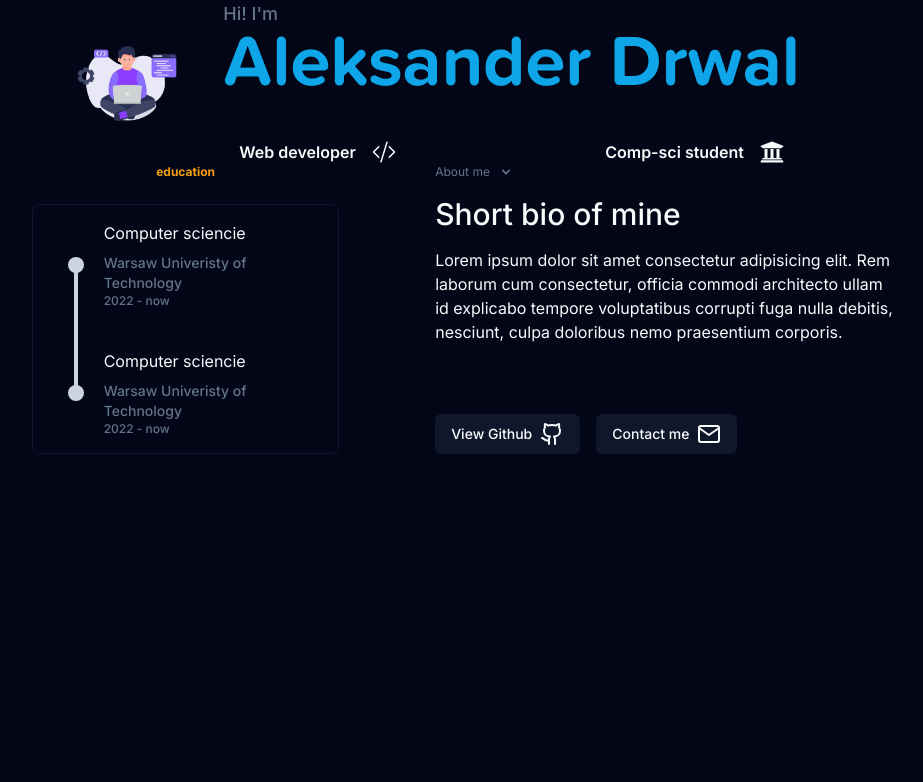
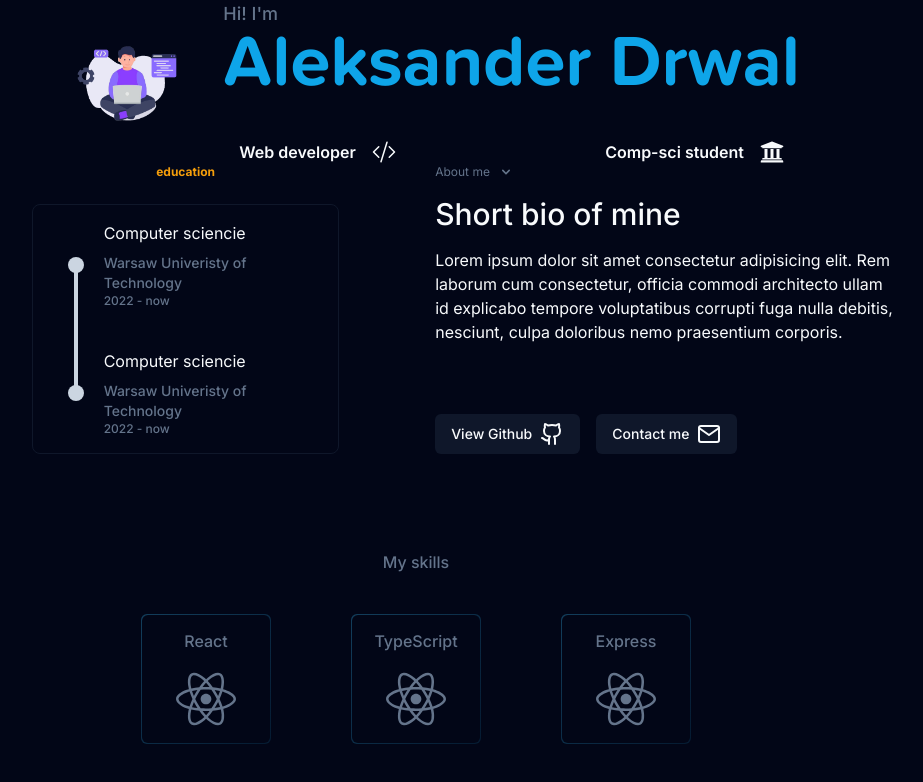
Before and after one commit to xDepcio/cv-react-to-pdf, a Next.js app: page /cv in a window 1280 px wide. Shown: the top 782 px of the page, without its empty margins (224-1147 px from the left). Built offline with nearby package versions, Linux system fonts and the light colour scheme.

Commit message:
added skills tree

```diff
--- a/app/cv/page.tsx
+++ b/app/cv/page.tsx
@@ -4,14 +4,14 @@ import { cn } from "@/lib/utils";
 import { ArrowBigDown, ArrowDown, Github, MailCheck } from "lucide-react";
 import Image from "next/image";
 import { BsCaretDown, BsCodeSlash } from "react-icons/bs";
-import { FaCaretDown, FaUniversity } from "react-icons/fa";
+import { FaCaretDown, FaUniversity, FaReact } from "react-icons/fa";
 import { HiChevronDown } from "react-icons/hi";
 import { FiMail } from "react-icons/fi";
 import Link from "next/link";
 
 export default function CvPage() {
     return (
-        <div className="bg-slate-950 h-screen w-screen">
+        <div className="bg-slate-950 h-screen w-screen overflow-x-hidden">
             <div className="w-[60%] m-auto">
                 <div className="flex justify-center items-center">
                     <div className="flex justify-center items-center">
@@ -84,6 +84,53 @@ export default function CvPage() {
                         </div>
                     </div>
                 </div>
+                <section className="text-slate-100 pb-[1000px] mt-24">
+                    <h3 className="text-center font-medium text-muted-foreground">My skills</h3>
+                    <div className="flex gap-20 px-20 py-10 flex-wrap justify-center items-center">
+                        <div className="bg-gradient-to-br from-sky-400/30 to-sky-900/30 p-[1px] rounded-md">
+                            <div className="bg-slate-950 rounded-md w-32 aspect-square flex justify-center flex-col items-center gap-4">
+                                <p className="font-medium text-muted-foreground">React</p>
+                                <FaReact className="text-6xl text-muted-foreground" />
+                            </div>
+                        </div>
+                        <div className="bg-gradient-to-br from-sky-400/30 to-sky-900/30 p-[1px] rounded-md">
+                            <div className="bg-slate-950 rounded-md w-32 aspect-square flex justify-center flex-col items-center gap-4">
+                                <p className="font-medium text-muted-foreground">TypeScript</p>
+                                <FaReact className="text-6xl text-muted-foreground" />
+                            </div>
+                        </div>
+                        <div className="bg-gradient-to-br from-sky-400/30 to-sky-900/30 p-[1px] rounded-md">
+                            <div className="bg-slate-950 rounded-md w-32 aspect-square flex justify-center flex-col items-center gap-4">
+                                <p className="font-medium text-muted-foreground">Express</p>
+                                <FaReact className="text-6xl text-muted-foreground" />
+                            </div>
+                        </div>
+                        <div className="bg-gradient-to-br from-sky-400/30 to-sky-900/30 p-[1px] rounded-md">
+                            <div className="bg-slate-950 rounded-md w-32 aspect-square flex justify-center flex-col items-center gap-4">
+                                <p className="font-medium text-muted-foreground">NodeJS</p>
+                                <FaReact className="text-6xl text-muted-foreground" />
+                            </div>
+                        </div>
+                        <div className="bg-gradient-to-br from-sky-400/30 to-sky-900/30 p-[1px] rounded-md">
+                            <div className="bg-slate-950 rounded-md w-32 aspect-square flex justify-center flex-col items-center gap-4">
+                                <p className="font-medium text-muted-foreground">Next.js</p>
+                                <FaReact className="text-6xl text-muted-foreground" />
+                            </div>
+                        </div>
+                        <div className="bg-gradient-to-br from-sky-400/30 to-sky-900/30 p-[1px] rounded-md">
+                            <div className="bg-slate-950 rounded-md w-32 aspect-square flex justify-center flex-col items-center gap-4">
+                                <p className="font-medium text-muted-foreground">Python</p>
+                                <FaReact className="text-6xl text-muted-foreground" />
+                            </div>
+                        </div>
+                        <div className="bg-gradient-to-br from-sky-400/30 to-sky-900/30 p-[1px] rounded-md">
+                            <div className="bg-slate-950 rounded-md w-32 aspect-square flex justify-center flex-col items-center gap-4">
+                                <p className="font-medium text-muted-foreground">C++</p>
+                                <FaReact className="text-6xl text-muted-foreground" />
+                            </div>
+                        </div>
+                    </div>
+                </section>
             </div>
         </div>
     )
```
